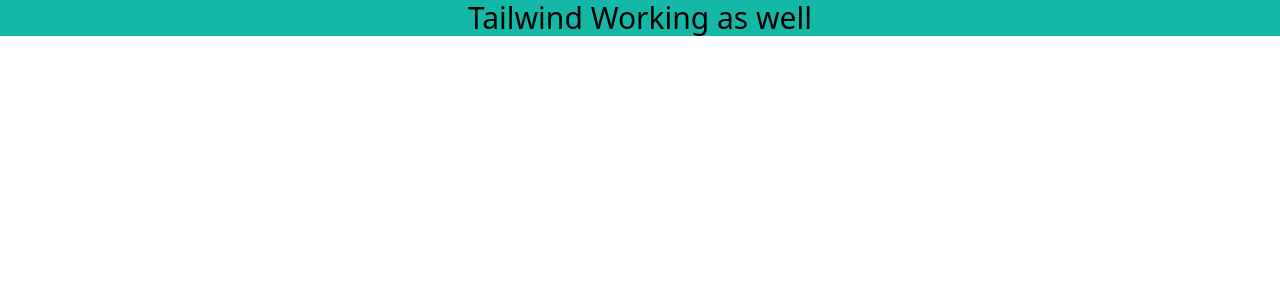
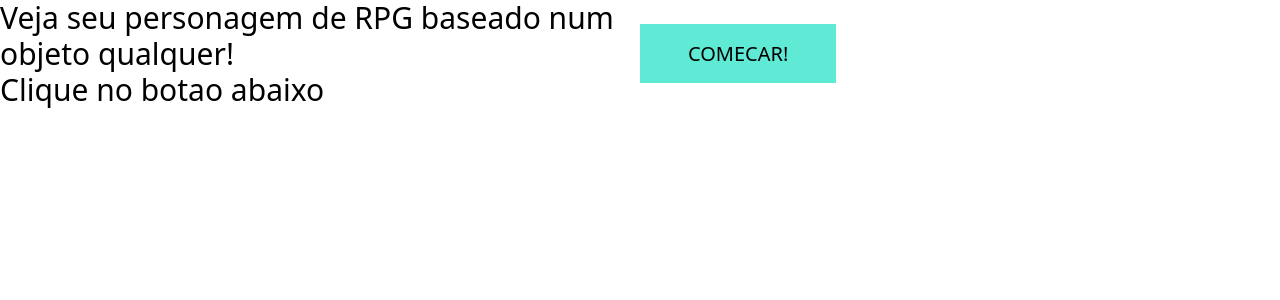
Before and after one commit to Reifendruckanzeige/app, a Flask app: page / in a window 1280 px wide. Shown: the top 300 px of the page. Run offline with Flask 3, Linux system fonts and the light colour scheme; parts of the project's set-up code (start-up, migrations or seed data) failed here and were passed over.

Commit message:
Changed .py to App/ and added new html pages

```diff
--- a/app.py
+++ b/app/app.py
@@ -1,7 +1,6 @@
 from flask import Flask, redirect, render_template
 from requests import request
 from api import ask
-
 
 app = Flask(__name__)
 app.config["TEMPLATES_AUTO_RELOAD"] = True
--- a/prompt.py
+++ b/app/prompt.py
@@ -40,7 +40,6 @@
     )
 }
 
-
 attributes = "Força, Destreza, Percepção, Pontos de vida, Classe(Guerreiro/Mago/Ladrão/Paladino/Arqueiro)"
 
 model = f"Ficha de RPG baseado num {object_name}"\
@@ -52,7 +51,7 @@
     "Região: (Tecnotronia/Verdeselva/Utilitron/Automorphia/Artalúdico)"\
 
 BASE_MESSAGE = f"Estou criando uma ficha de personagem de RPG baseado num  {object_name}."\
-    f"Eu preciso que você crie um nome relacionado e valores de 0-10 dos atributos (os pontos de vida vão de 0-100): {atributos}."\
+    f"Eu preciso que você crie um nome relacionado e valores de 0-10 dos atributos (os pontos de vida vão de 0-100): {attributes}."\
     f"Esse personagem precisa se encaixar em uma das regiões com a qual ele mais se relaciona: {regions}"\
     f"Além disso, coloque um, apenas um, breve parágrafo que invente uma história para esse personagem." \
     f"Ao final me retorne no seguinte modelo: {model}"
--- a/static/css/main.css
+++ b/static/css/main.css
@@ -534,40 +534,6 @@
   --tw-backdrop-sepia:  ;
 }
 
-.container {
-  width: 100%;
-}
-
-@media (min-width: 640px) {
-  .container {
-    max-width: 640px;
-  }
-}
-
-@media (min-width: 768px) {
-  .container {
-    max-width: 768px;
-  }
-}
-
-@media (min-width: 1024px) {
-  .container {
-    max-width: 1024px;
-  }
-}
-
-@media (min-width: 1280px) {
-  .container {
-    max-width: 1280px;
-  }
-}
-
-@media (min-width: 1536px) {
-  .container {
-    max-width: 1536px;
-  }
-}
-
 .m-0 {
   margin: 0px;
 }
@@ -578,6 +544,14 @@
 
 .w-full {
   width: 100%;
+}
+
+.flex-col {
+  flex-direction: column;
+}
+
+.content-center {
+  align-content: center;
 }
 
 .items-center {
@@ -593,11 +567,31 @@
   background-color: rgb(20 184 166 / var(--tw-bg-opacity));
 }
 
+.bg-teal-300 {
+  --tw-bg-opacity: 1;
+  background-color: rgb(94 234 212 / var(--tw-bg-opacity));
+}
+
 .p-0 {
   padding: 0px;
+}
+
+.px-12 {
+  padding-left: 3rem;
+  padding-right: 3rem;
+}
+
+.py-4 {
+  padding-top: 1rem;
+  padding-bottom: 1rem;
 }
 
 .text-3xl {
   font-size: 1.875rem;
   line-height: 2.25rem;
 }
+
+.text-xl {
+  font-size: 1.25rem;
+  line-height: 1.75rem;
+}
--- a/templates/index.html
+++ b/templates/index.html
@@ -7,9 +7,13 @@
     <title>Home</title>
 </head>
 <body class="w-full m-0 p-0">
-    <div class="w-full">
-        <div class="w-full flex justify-center items-center bg-teal-500">
-            <h1 class="text-3xl">Tailwind Working as well</h1>
+    <div class="w-full flex justify-center items-center">
+        <div class="w-full">
+            <h1 class="text-3xl"> Veja seu personagem de RPG baseado num objeto qualquer! </h1>
+            <h2 class="text-3xl"> Clique no botao abaixo </h2>
+        </div>
+        <div class="w-full">
+            <a href="/setup" class="px-12 py-4 bg-teal-300 text-xl">COMECAR!</a>
         </div>
     </div>
 </body>
```
Also changed, not shown: templates/character.html (added, +15 -0 lines), templates/setup.html (added, +21 -0 lines), app/api.py (renamed from api.py).
